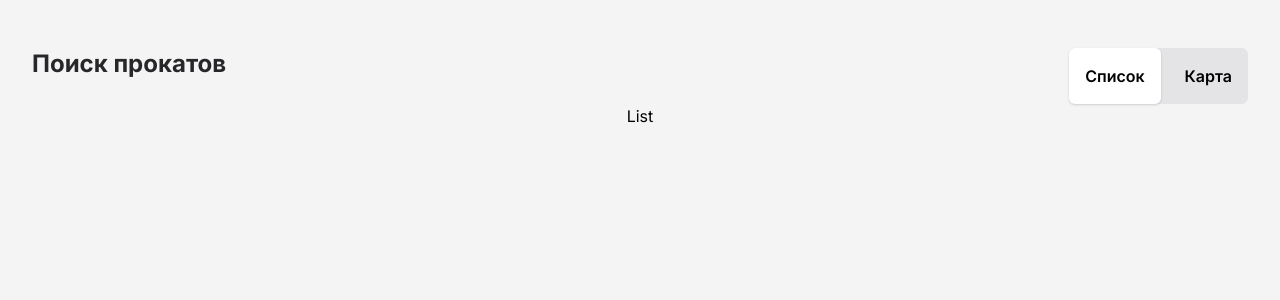
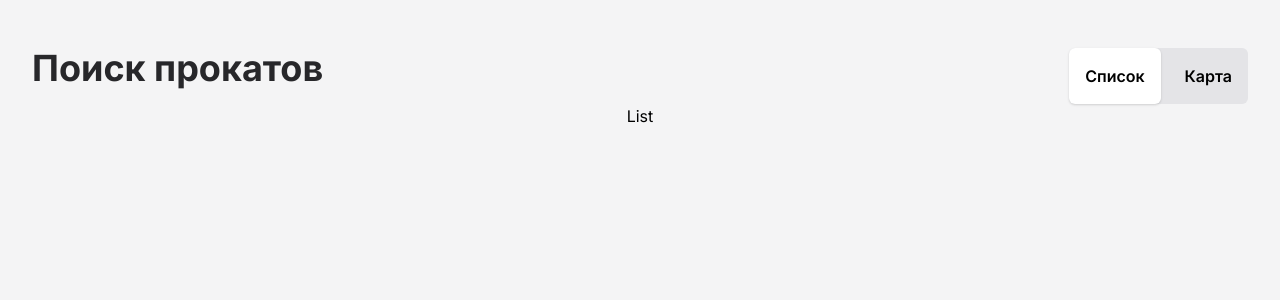
Before and after one commit to LookFor-Inc/yanao-rental-front, a React (Create React App) app: page /rental/list in a window 1280 px wide. Shown: the top 300 px of the page. Built offline with nearby package versions, Linux system fonts and the light colour scheme.

Commit message:
Upd: rental map page

```diff
--- a/src/layouts/RentalLayout.js
+++ b/src/layouts/RentalLayout.js
@@ -9,8 +9,8 @@ import RentalHeader from '@/pages/Rental/components/RentalHeader'
  */
 function RentalLayout({children}) {
   return (
-    <div className='flex flex-col items-center bg-gray-100 min-h-screen py-12 px-4 sm:px-6 lg:px-8'>
-      <RentalHeader className='' />
+    <div className='flex flex-col items-center w-full h-full bg-gray-100 min-h-screen py-12 px-4 sm:px-6 lg:px-8'>
+      <RentalHeader />
       {children}
     </div>
   )
--- a/src/pages/Rental/RentalMapPage.js
+++ b/src/pages/Rental/RentalMapPage.js
@@ -9,11 +9,13 @@ function RentalMapPage({rentals, fetchEquipmentTypesAndRentals}) {
     fetchEquipmentTypesAndRentals()
   }, [])
 
+
   return (
     <>
-      <div className='mt-6'>
-        <YMaps>
+      <div className='mt-6 w-full h-full'>
+        <YMaps className='w-full h-full'>
           <Map
+            className='w-full h-96'
             defaultState={{
               center: [66.49, 66.66],
               zoom: 10,
@@ -23,7 +25,12 @@ function RentalMapPage({rentals, fetchEquipmentTypesAndRentals}) {
           >
             {
               rentals.map(({latitude, longitude}, idx) => (
-                <Placemark key={idx} geometry={[latitude, longitude]}/>
+                <Placemark
+                  key={idx}
+                  geometry={[latitude, longitude]}
+                  properties={{balloonContent: 'Это балун'}}
+                  modules={['geoObject.addon.balloon', 'geoObject.addon.hint']}
+                />
               ))
             }
           </Map>
--- a/src/pages/Rental/components/RentalHeader.js
+++ b/src/pages/Rental/components/RentalHeader.js
@@ -11,7 +11,7 @@ function RentalHeader({...props}) {
 
   return (
     <div className={classes}>
-      <h1 className='text-2xl text-gray-800 font-bold'>Поиск прокатов</h1>
+      <h1 className='text-4xl text-gray-800 font-bold'>Поиск прокатов</h1>
       <RentalTabs />
     </div>
   )
```
Lines whose indentation alone changed are shown as unchanged.
